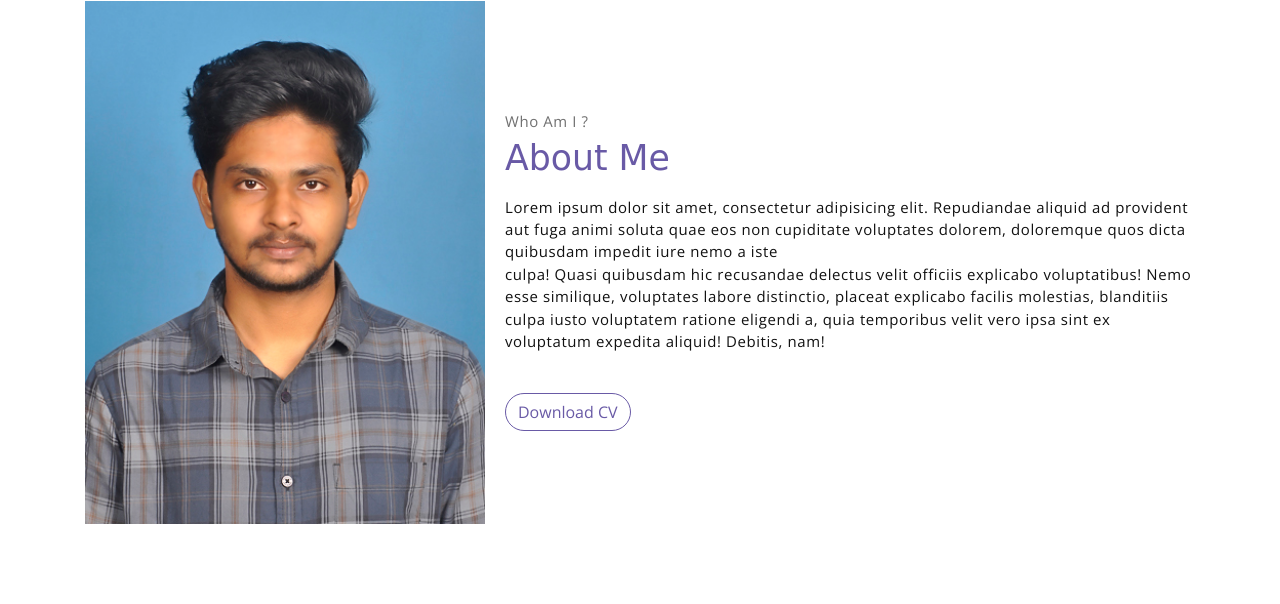
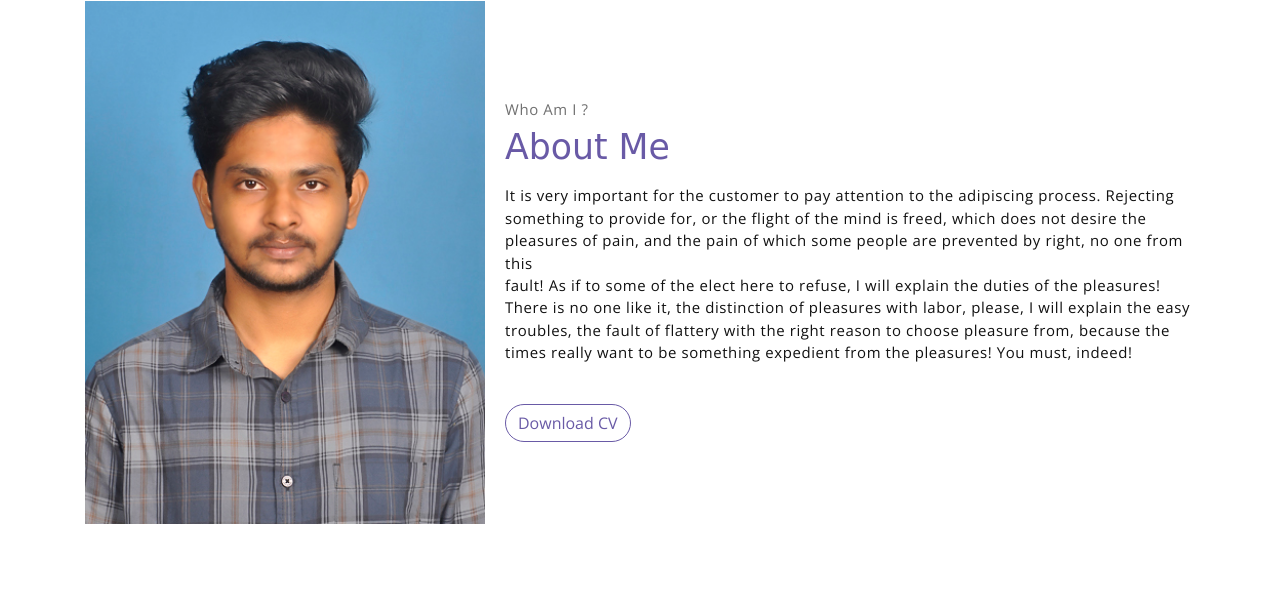
Before and after one commit to srinivas-charlie/dockins, a web app: page / in a window 1280 px wide. Shown: the part 799-1403 px from the top of the page. Run offline with its HTML, style and script files only (its server is not run), Linux system fonts and the light colour scheme; data that the repository does not hold is empty; some web fonts are replaced.

Commit message:
Update index.html

```diff
--- a/src/main/webapp/index.html
+++ b/src/main/webapp/index.html
@@ -75,8 +75,8 @@
                     <p class="section-subtitle">Who Am I ?</p>
                     <h2 class="section-title mb-3">About Me</h2>
                     <p>
-                        Lorem ipsum dolor sit amet, consectetur adipisicing elit. Repudiandae aliquid ad provident aut fuga animi soluta quae eos non cupiditate voluptates dolorem, doloremque quos dicta quibusdam impedit iure nemo a iste
-                        <br>culpa! Quasi quibusdam hic recusandae delectus velit officiis explicabo voluptatibus! Nemo esse similique, voluptates labore distinctio, placeat explicabo facilis molestias, blanditiis culpa iusto voluptatem ratione eligendi a, quia temporibus velit vero ipsa sint ex voluptatum expedita aliquid! Debitis, nam!
+                        It is very important for the customer to pay attention to the adipiscing process. Rejecting something to provide for, or the flight of the mind is freed, which does not desire the pleasures of pain, and the pain of which some people are prevented by right, no one from this
+                        <br>fault! As if to some of the elect here to refuse, I will explain the duties of the pleasures! There is no one like it, the distinction of pleasures with labor, please, I will explain the easy troubles, the fault of flattery with the right reason to choose pleasure from, because the times really want to be something expedient from the pleasures! You must, indeed!
                     </p>
                     <button class="btn-rounded btn btn-outline-primary mt-4">Download CV</button>
                 </div>
```
